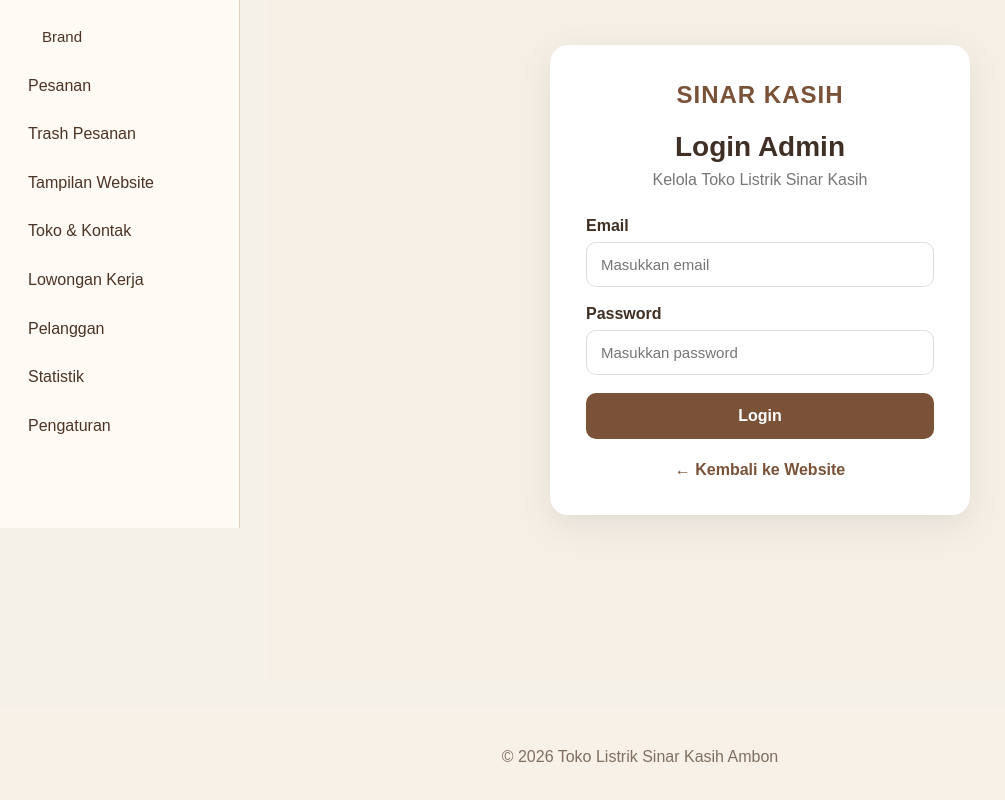
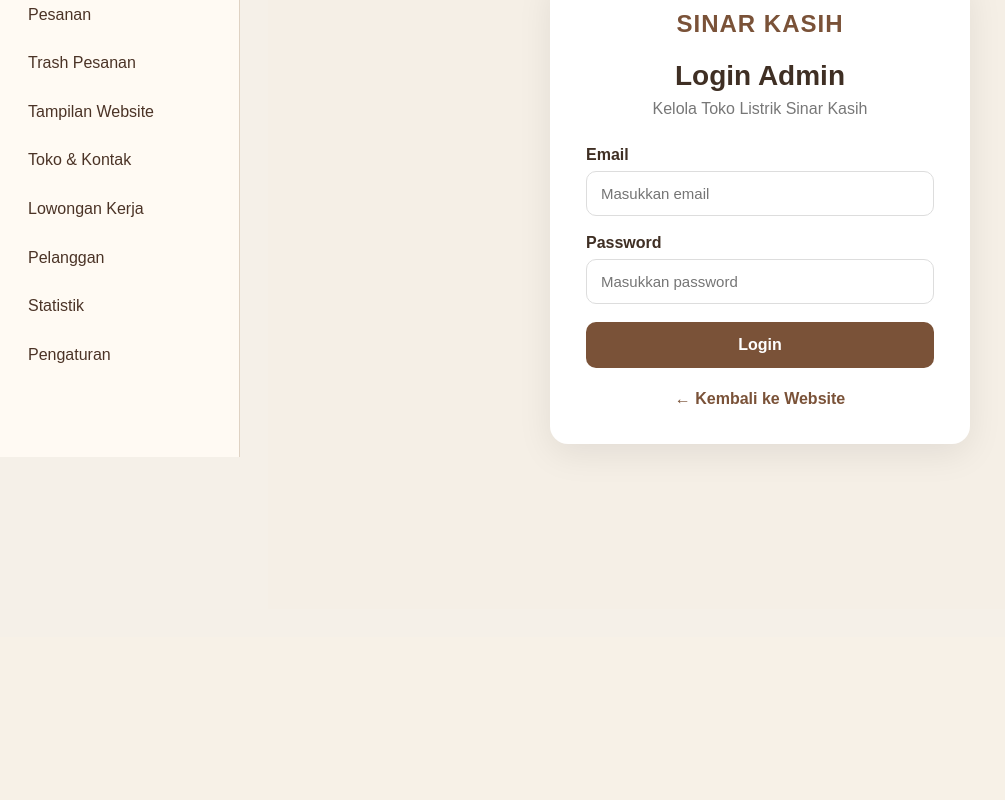
Before and after one commit to sinarkasih/website-sinar-kasih, a Next.js app: page /admin/login in a window 1280 px wide. Shown: the part 380-1180 px from the top of the page, without its empty margins (0-1005 px from the left). After the commit the page ends 1017 px from the top, so only its background shows below. Built offline with nearby package versions, Linux system fonts and the light colour scheme.

Commit message:
Sembunyikan Menu Toko Di Halaman Admin

```diff
--- a/app/layout.js
+++ b/app/layout.js
@@ -2,6 +2,7 @@ import "./globals.css";
 
 import Link from "next/link";
 import CartNav from "./CartNav";
+import TampilanPublik from "./TampilanPublik";
 
 export const metadata = {
   title: "Sinar Kasih | Toko Listrik Ambon",
@@ -69,12 +70,7 @@ function InfoIcon() {
   );
 }
 
-function NavItem({
-  href,
-  label,
-  icon,
-  color,
-}) {
+function NavItem({ href, label, icon, color }) {
   return (
     <Link
       href={href}
@@ -133,13 +129,10 @@ export default function RootLayout({ children }) {
   return (
     <html lang="id">
       <body>
+        <TampilanPublik>
           <header className="topbar">
             <div className="wrap topbar-inner">
-
-            <Link
-              href="/"
-              className="brand"
-            >
+              <Link href="/" className="brand">
                 <b>SK</b>
 
                 <span>
@@ -172,16 +165,14 @@ export default function RootLayout({ children }) {
                   icon={<InfoIcon />}
                 />
               </nav>
-
             </div>
           </header>
+        </TampilanPublik>
 
         <main>{children}</main>
 
-        <nav
-          className="bottom"
-          aria-label="Navigasi utama"
-        >
+        <TampilanPublik>
+          <nav className="bottom" aria-label="Navigasi utama">
             <NavItem
               href="/"
               label="Beranda"
@@ -206,9 +197,8 @@ export default function RootLayout({ children }) {
             />
           </nav>
 
-        <footer>
-          © 2026 Toko Listrik Sinar Kasih Ambon
-        </footer>
+          <footer>© 2026 Toko Listrik Sinar Kasih Ambon</footer>
+        </TampilanPublik>
       </body>
     </html>
   );
```
Lines whose indentation alone changed are shown as unchanged.
